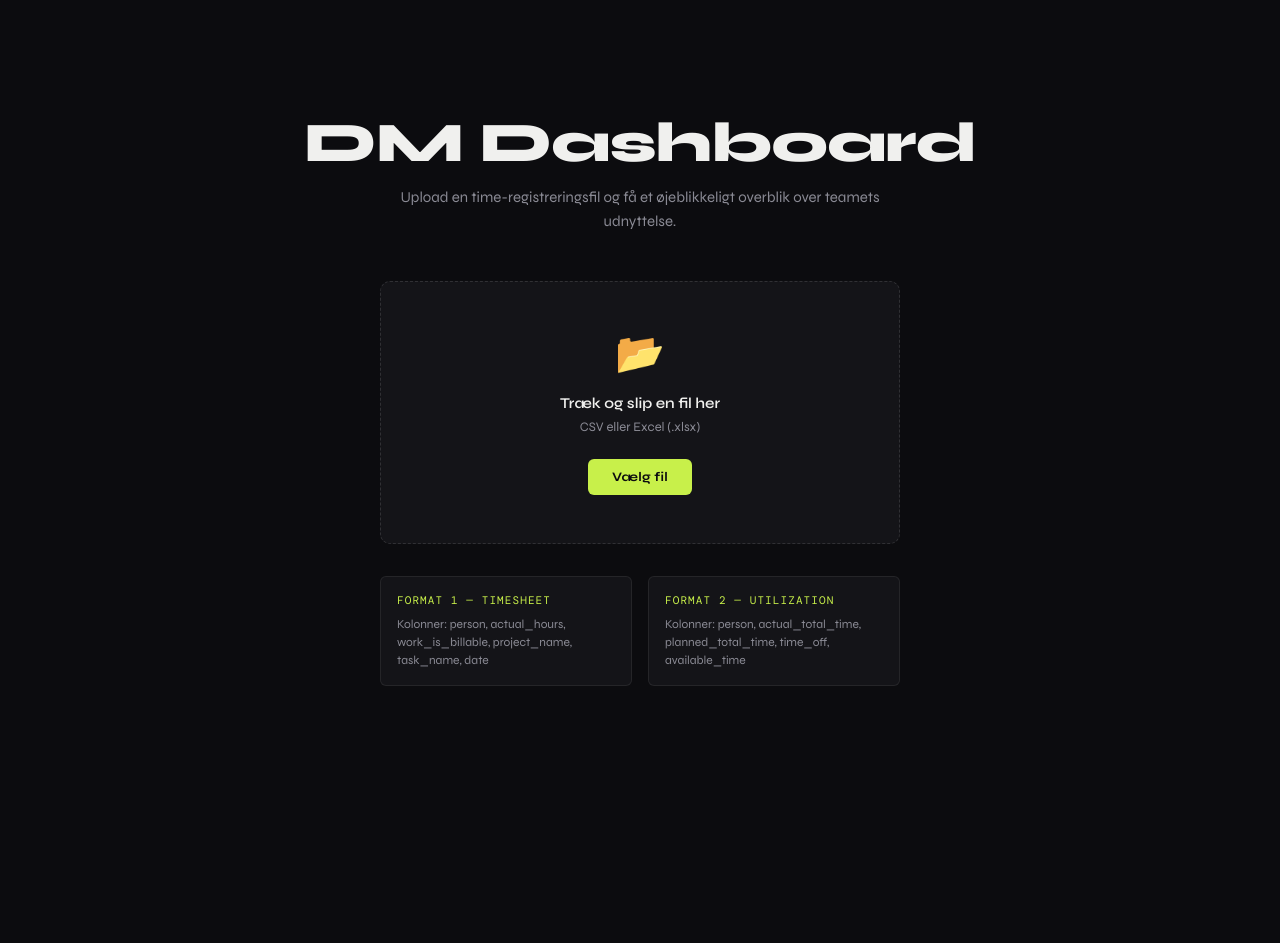
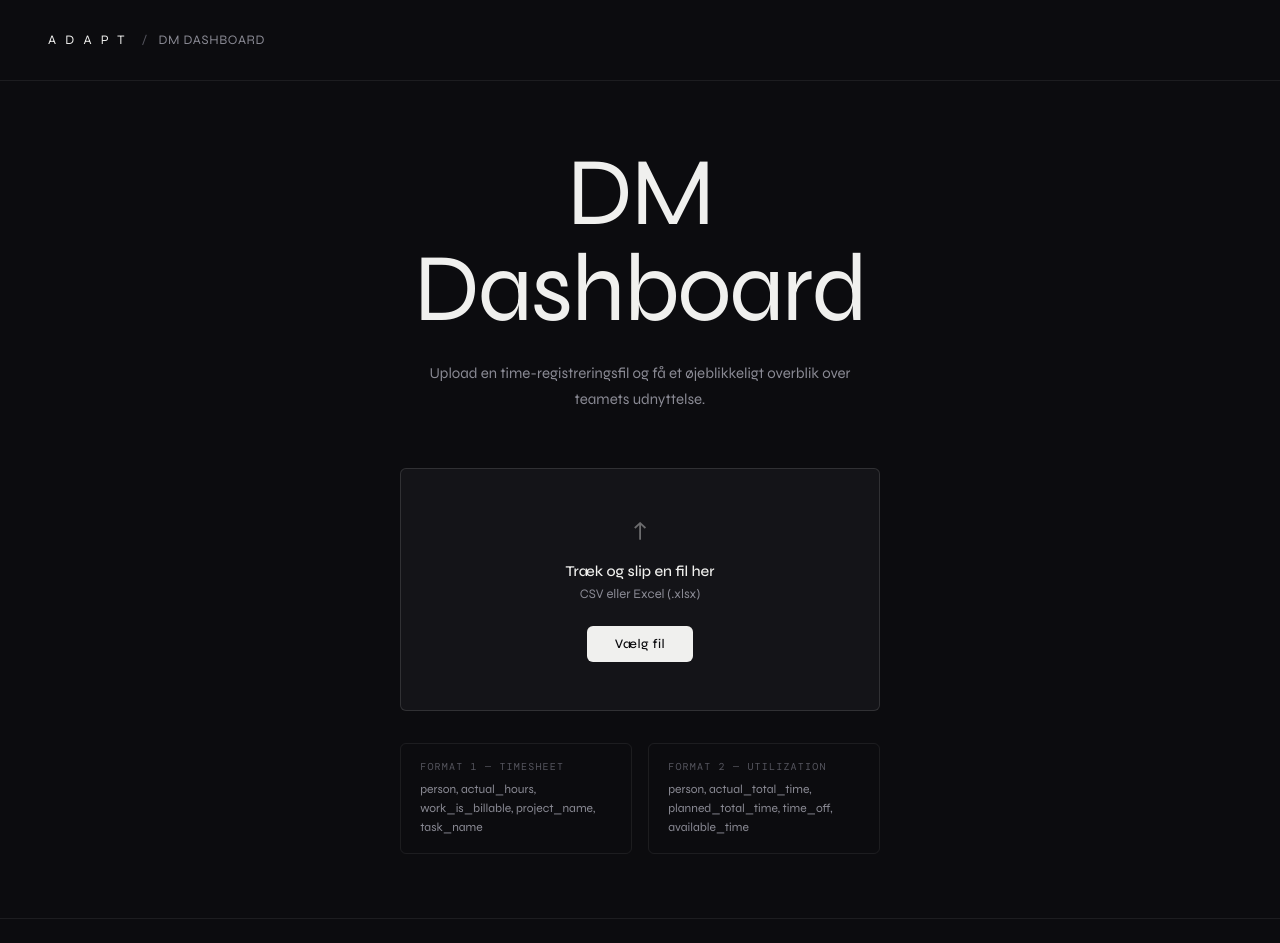
Before and after one commit to Rasmusadapt/Forecast-util-dashboard, a React (Create React App) app in the folder utilization-dashboard/: page / in a window 1280 px wide. Shown: the top 943 px of the page. Before the commit the page ends 800 px from the top, so only its background shows below. Built offline with nearby package versions, Linux system fonts and the light colour scheme.

Commit message:
Update UploadScreen.js

```diff
--- a/utilization-dashboard/src/components/UploadScreen.js
+++ b/utilization-dashboard/src/components/UploadScreen.js
@@ -1,68 +1,89 @@
 import React, { useRef, useState } from 'react';
 
-const styles = {
+const s = {
   wrap: {
     minHeight: '100vh',
     display: 'flex',
     flexDirection: 'column',
+    background: 'var(--bg)',
+  },
+  topbar: {
+    display: 'flex',
+    alignItems: 'center',
+    justifyContent: 'space-between',
+    padding: '2rem 3rem',
+    borderBottom: '1px solid var(--border)',
+  },
+  logo: {
+    fontFamily: 'var(--font-display)',
+    fontWeight: 400,
+    fontSize: '13px',
+    letterSpacing: '0.25em',
+    color: 'var(--text)',
+    textTransform: 'uppercase',
+  },
+  logoSlash: {
+    margin: '0 8px',
+    color: 'var(--text3)',
+  },
+  logoSub: {
+    fontFamily: 'var(--font-display)',
+    fontSize: '13px',
+    fontWeight: 300,
+    color: 'var(--text2)',
+    letterSpacing: '0.05em',
+  },
+  main: {
+    flex: 1,
+    display: 'flex',
+    flexDirection: 'column',
     alignItems: 'center',
     justifyContent: 'center',
-    padding: '2rem',
-    background: 'var(--bg)',
-  },
-  header: {
-    textAlign: 'center',
-    marginBottom: '3rem',
-  },
-  eyebrow: {
-    fontFamily: 'var(--font-mono)',
-    fontSize: '11px',
-    letterSpacing: '0.15em',
-    color: 'var(--accent)',
-    textTransform: 'uppercase',
-    marginBottom: '1rem',
+    padding: '4rem 2rem',
   },
   title: {
     fontFamily: 'var(--font-display)',
-    fontSize: 'clamp(2rem, 5vw, 3.5rem)',
-    fontWeight: 800,
-    lineHeight: 1.05,
+    fontSize: 'clamp(3rem, 8vw, 6rem)',
+    fontWeight: 300,
+    lineHeight: 1.0,
     color: 'var(--text)',
-    marginBottom: '0.75rem',
+    marginBottom: '1.5rem',
     letterSpacing: '-0.02em',
+    textAlign: 'center',
   },
   sub: {
     color: 'var(--text2)',
     fontSize: '15px',
     fontWeight: 400,
-    lineHeight: 1.6,
-    maxWidth: '480px',
-    margin: '0 auto',
+    lineHeight: 1.7,
+    maxWidth: '440px',
+    textAlign: 'center',
+    marginBottom: '3.5rem',
   },
   dropzone: {
     width: '100%',
-    maxWidth: '520px',
-    border: '1.5px dashed var(--border2)',
-    borderRadius: 'var(--radius-lg)',
+    maxWidth: '480px',
+    border: '1px solid var(--border2)',
+    borderRadius: 'var(--radius)',
     padding: '3rem 2rem',
     textAlign: 'center',
     cursor: 'pointer',
     transition: 'all 0.2s ease',
     background: 'var(--bg2)',
-    position: 'relative',
   },
   dropzoneActive: {
-    borderColor: 'var(--accent)',
-    background: 'rgba(200,240,74,0.04)',
+    borderColor: 'var(--text)',
+    background: 'var(--bg3)',
   },
-  icon: {
-    fontSize: '2.5rem',
+  dropIcon: {
+    fontSize: '1.5rem',
     marginBottom: '1rem',
     display: 'block',
+    opacity: 0.4,
   },
   dropText: {
     fontSize: '15px',
-    fontWeight: 600,
+    fontWeight: 500,
     color: 'var(--text)',
     marginBottom: '0.4rem',
   },
@@ -73,43 +94,43 @@ const styles = {
   },
   btn: {
     display: 'inline-block',
-    background: 'var(--accent)',
-    color: '#0c0c0f',
+    background: 'var(--text)',
+    color: 'var(--bg)',
     fontFamily: 'var(--font-display)',
-    fontWeight: 700,
+    fontWeight: 500,
     fontSize: '13px',
-    padding: '10px 24px',
+    padding: '10px 28px',
     borderRadius: 'var(--radius)',
     border: 'none',
     cursor: 'pointer',
-    letterSpacing: '0.02em',
+    letterSpacing: '0.04em',
   },
   formats: {
     marginTop: '2rem',
     display: 'flex',
     gap: '1rem',
-    maxWidth: '520px',
+    maxWidth: '480px',
     width: '100%',
   },
   formatCard: {
     flex: 1,
-    background: 'var(--bg2)',
     border: '1px solid var(--border)',
     borderRadius: 'var(--radius)',
-    padding: '1rem',
+    padding: '1rem 1.2rem',
+    background: 'transparent',
   },
   formatTitle: {
     fontFamily: 'var(--font-mono)',
-    fontSize: '11px',
-    color: 'var(--accent)',
-    letterSpacing: '0.1em',
+    fontSize: '10px',
+    color: 'var(--text3)',
+    letterSpacing: '0.12em',
     textTransform: 'uppercase',
-    marginBottom: '0.5rem',
+    marginBottom: '0.4rem',
   },
   formatDesc: {
     fontSize: '12px',
     color: 'var(--text2)',
-    lineHeight: 1.5,
+    lineHeight: 1.6,
   },
   error: {
     marginTop: '1rem',
@@ -119,7 +140,7 @@ const styles = {
     padding: '0.75rem 1rem',
     color: 'var(--red)',
     fontSize: '13px',
-    maxWidth: '520px',
+    maxWidth: '480px',
     width: '100%',
     textAlign: 'left',
   },
@@ -127,10 +148,21 @@ const styles = {
     marginTop: '1.5rem',
     color: 'var(--text2)',
     fontFamily: 'var(--font-mono)',
-    fontSize: '13px',
+    fontSize: '12px',
+    letterSpacing: '0.05em',
+  },
+  footer: {
+    padding: '1.5rem 3rem',
+    borderTop: '1px solid var(--border)',
     display: 'flex',
+    justifyContent: 'space-between',
     alignItems: 'center',
-    gap: '0.5rem',
+  },
+  footerText: {
+    fontFamily: 'var(--font-mono)',
+    fontSize: '11px',
+    color: 'var(--text3)',
+    letterSpacing: '0.05em',
   },
 };
 
@@ -158,28 +190,33 @@ export default function UploadScreen({ onData }) {
   const onDrop = (e) => {
     e.preventDefault();
     setDragging(false);
-    const file = e.dataTransfer.files[0];
-    handleFile(file);
+    handleFile(e.dataTransfer.files[0]);
   };
 
   return (
-    <div style={styles.wrap}>
-      <div style={styles.header}>
-        <h1 style={styles.title}>DM Dashboard</h1>
-        <p style={styles.sub}>Upload en time-registreringsfil og få et øjeblikkeligt overblik over teamets udnyttelse.</p>
+    <div style={s.wrap}>
+      <div style={s.topbar}>
+        <span style={s.logo}>
+          A D A P T <span style={s.logoSlash}>/</span>
+          <span style={s.logoSub}>DM Dashboard</span>
+        </span>
       </div>
 
+      <div style={s.main}>
+        <h1 style={s.title}>DM<br />Dashboard</h1>
+        <p style={s.sub}>Upload en time-registreringsfil og få et øjeblikkeligt overblik over teamets udnyttelse.</p>
+
         <div
-        style={{ ...styles.dropzone, ...(dragging ? styles.dropzoneActive : {}) }}
+          style={{ ...s.dropzone, ...(dragging ? s.dropzoneActive : {}) }}
           onDragOver={(e) => { e.preventDefault(); setDragging(true); }}
           onDragLeave={() => setDragging(false)}
           onDrop={onDrop}
           onClick={() => inputRef.current?.click()}
         >
-        <span style={styles.icon}>📂</span>
-        <p style={styles.dropText}>Træk og slip en fil her</p>
-        <p style={styles.dropSub}>CSV eller Excel (.xlsx)</p>
-        <button style={styles.btn} onClick={(e) => { e.stopPropagation(); inputRef.current?.click(); }}>
+          <span style={s.dropIcon}>↑</span>
+          <p style={s.dropText}>Træk og slip en fil her</p>
+          <p style={s.dropSub}>CSV eller Excel (.xlsx)</p>
+          <button style={s.btn} onClick={(e) => { e.stopPropagation(); inputRef.current?.click(); }}>
             Vælg fil
           </button>
           <input
@@ -191,27 +228,25 @@ export default function UploadScreen({ onData }) {
           />
         </div>
 
-      {loading && (
-        <div style={styles.loading}>
-          <span style={{ animation: 'spin 1s linear infinite', display: 'inline-block' }}>⟳</span>
-          Analyserer data...
+        {loading && <p style={s.loading}>Analyserer data...</p>}
+        {error && <div style={s.error}>⚠ {error}</div>}
+
+        <div style={s.formats}>
+          <div style={s.formatCard}>
+            <p style={s.formatTitle}>Format 1 — Timesheet</p>
+            <p style={s.formatDesc}>person, actual_hours, work_is_billable, project_name, task_name</p>
           </div>
-      )}
-
-      {error && <div style={styles.error}>⚠ {error}</div>}
-
-      <div style={styles.formats}>
-        <div style={styles.formatCard}>
-          <p style={styles.formatTitle}>Format 1 — Timesheet</p>
-          <p style={styles.formatDesc}>Kolonner: person, actual_hours, work_is_billable, project_name, task_name, date</p>
+          <div style={s.formatCard}>
+            <p style={s.formatTitle}>Format 2 — Utilization</p>
+            <p style={s.formatDesc}>person, actual_total_time, planned_total_time, time_off, available_time</p>
           </div>
-        <div style={styles.formatCard}>
-          <p style={styles.formatTitle}>Format 2 — Utilization</p>
-          <p style={styles.formatDesc}>Kolonner: person, actual_total_time, planned_total_time, time_off, available_time</p>
         </div>
       </div>
 
-      <style>{`@keyframes spin { from { transform: rotate(0deg); } to { transform: rotate(360deg); } }`}</style>
+      <div style={s.footer}>
+        <span style={s.footerText}>Adapt / DM Dashboard</span>
+        <span style={s.footerText}>adaptagency.com</span>
+      </div>
     </div>
   );
 }
```
Lines whose indentation alone changed are shown as unchanged.
